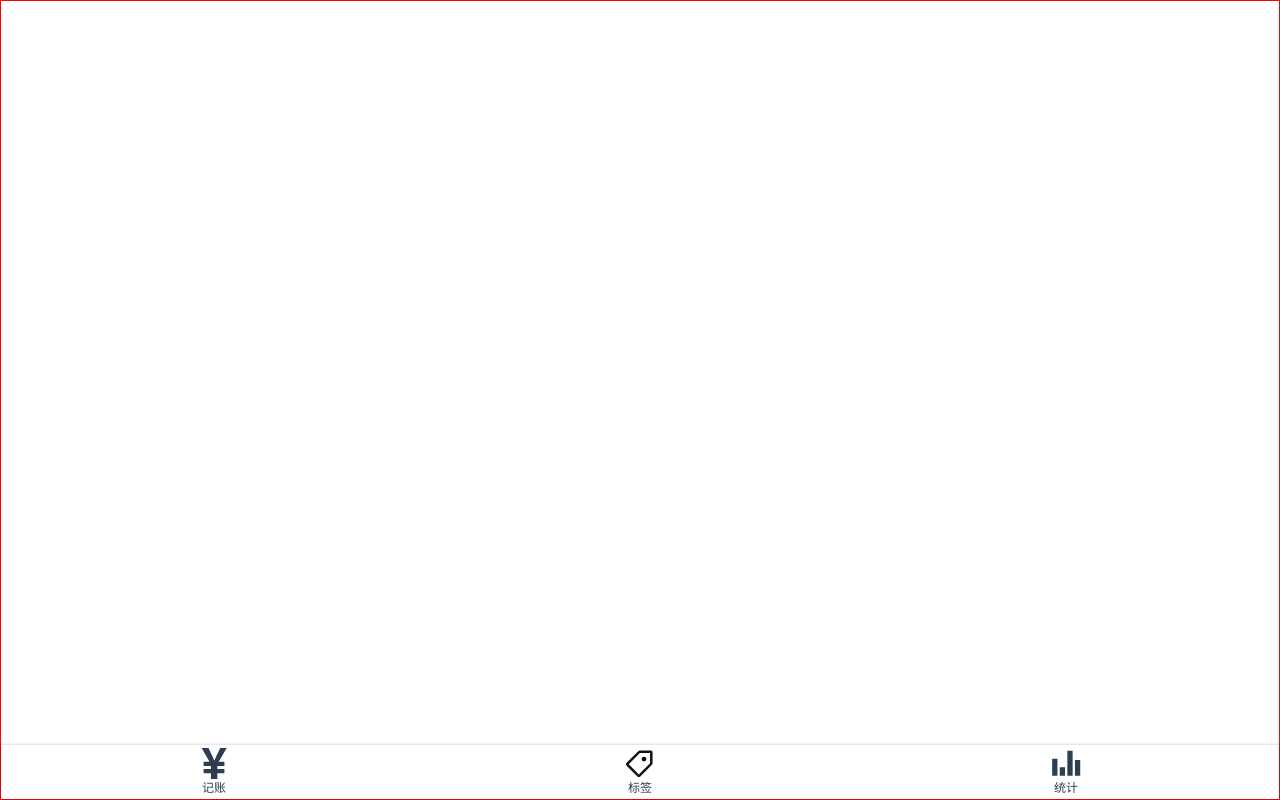
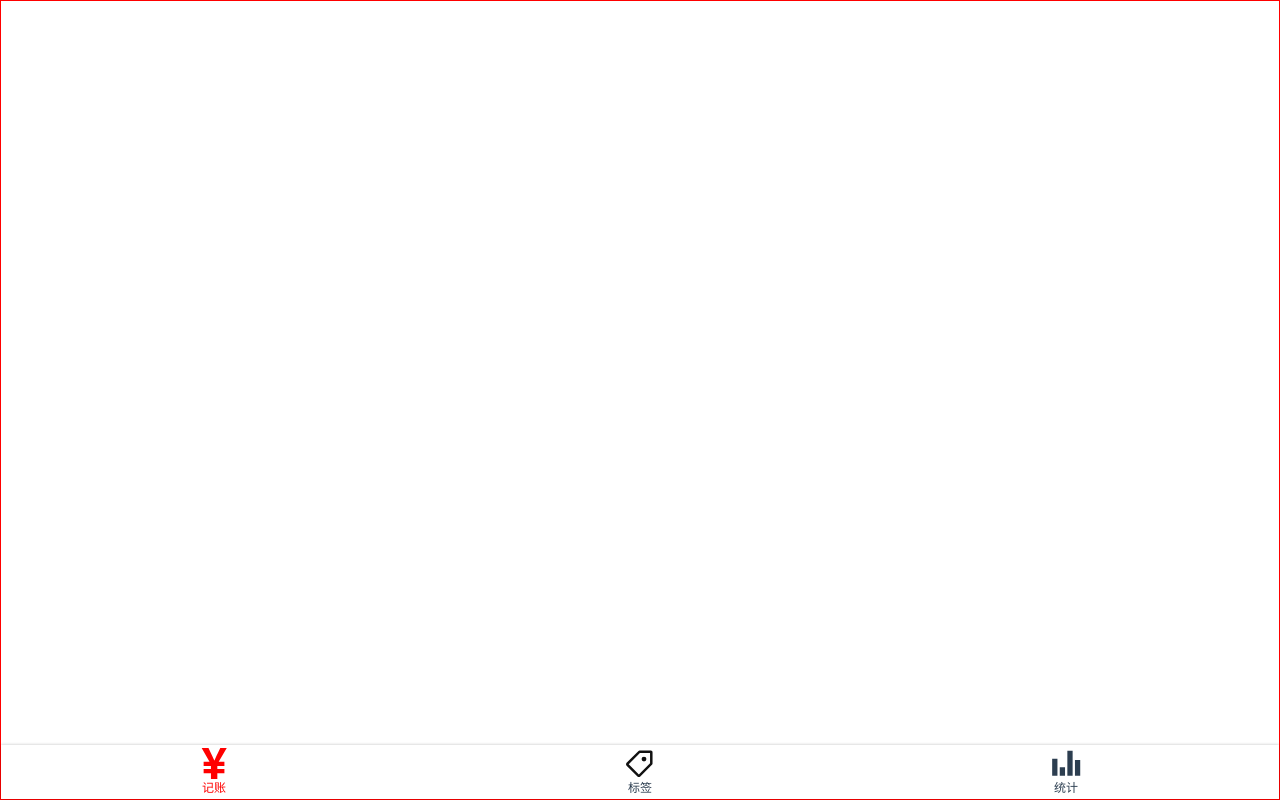
Before and after one commit to GeekyGuang/dobby-vue-code, a Vue app: page /#/money in a window 1280 px wide. Built offline with nearby package versions, Linux system fonts and the light colour scheme.

Commit message:
添加active-class

```diff
--- a/src/components/Nav.vue
+++ b/src/components/Nav.vue
@@ -1,14 +1,14 @@
 <template>
   <nav>
-    <router-link to="/money" class="item">
+    <router-link to="/money" class="item" active-class="selected">
       <Icon name="money" />
       记账
     </router-link>
-    <router-link to="/labels" class="item">
+    <router-link to="/labels" class="item" active-class="selected">
       <Icon name="label" />
       标签
     </router-link>
-    <router-link to="/statistics" class="item">
+    <router-link to="/statistics" class="item" active-class="selected">
       <Icon name="statistics" />
       统计
     </router-link>
@@ -41,5 +41,9 @@ export default{
        height: 32px;
      }
    }
+
+   > .item.selected {
+     color: red;
+   }
  }
 </style>
```
